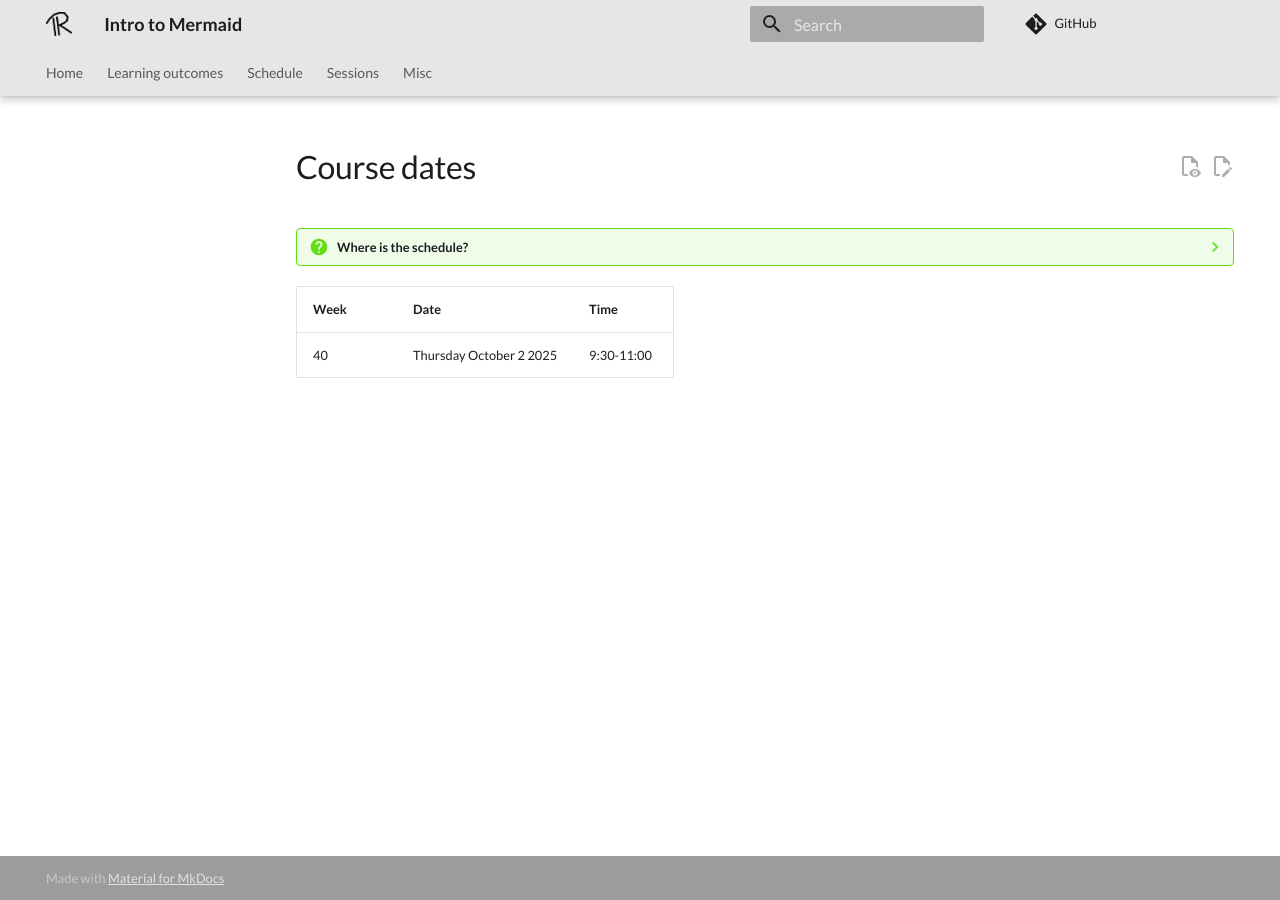
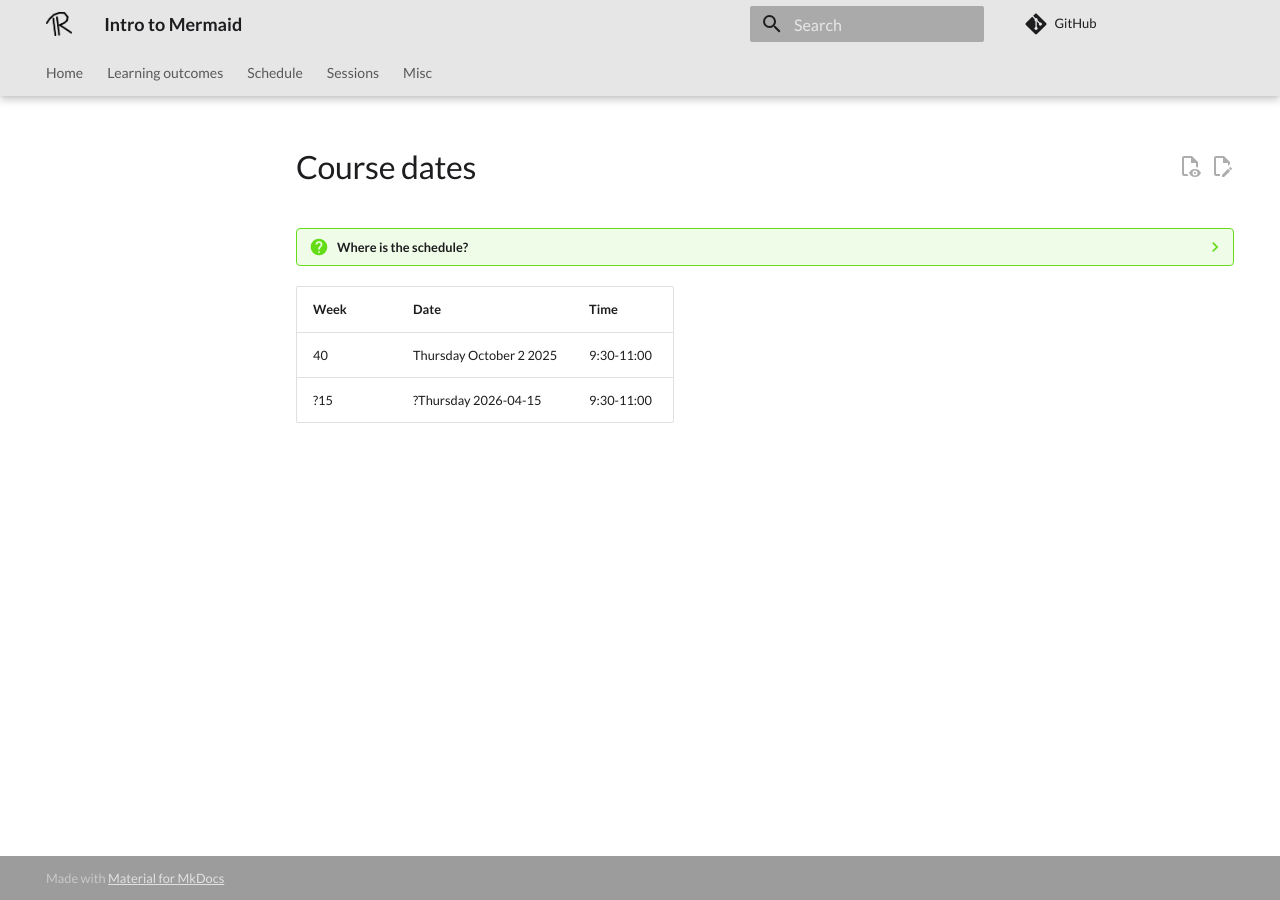
Before and after one commit to richelbilderbeek/lesson_mermaid, an MkDocs documentation site: the page built from docs/course_dates.md, in a window 1280 px wide. Built offline with MkDocs 1.6.1 and Material for MkDocs 9.7.7, drawn with Linux system fonts in a browser that asks for light colours; comment, search, counter and statistics services are not loaded.

Commit message:
Sketch future date in pencil

```diff
--- a/docs/course_dates.md
+++ b/docs/course_dates.md
@@ -16,5 +16,6 @@ tags:
 Week    |Date                     |Time
 --------|-------------------------|----------
 40      |Thursday October 2 2025  |9:30-11:00
+?15     |?Thursday 2026-04-15     |9:30-11:00
 
 <!-- markdownlint-enable MD013 -->
```
